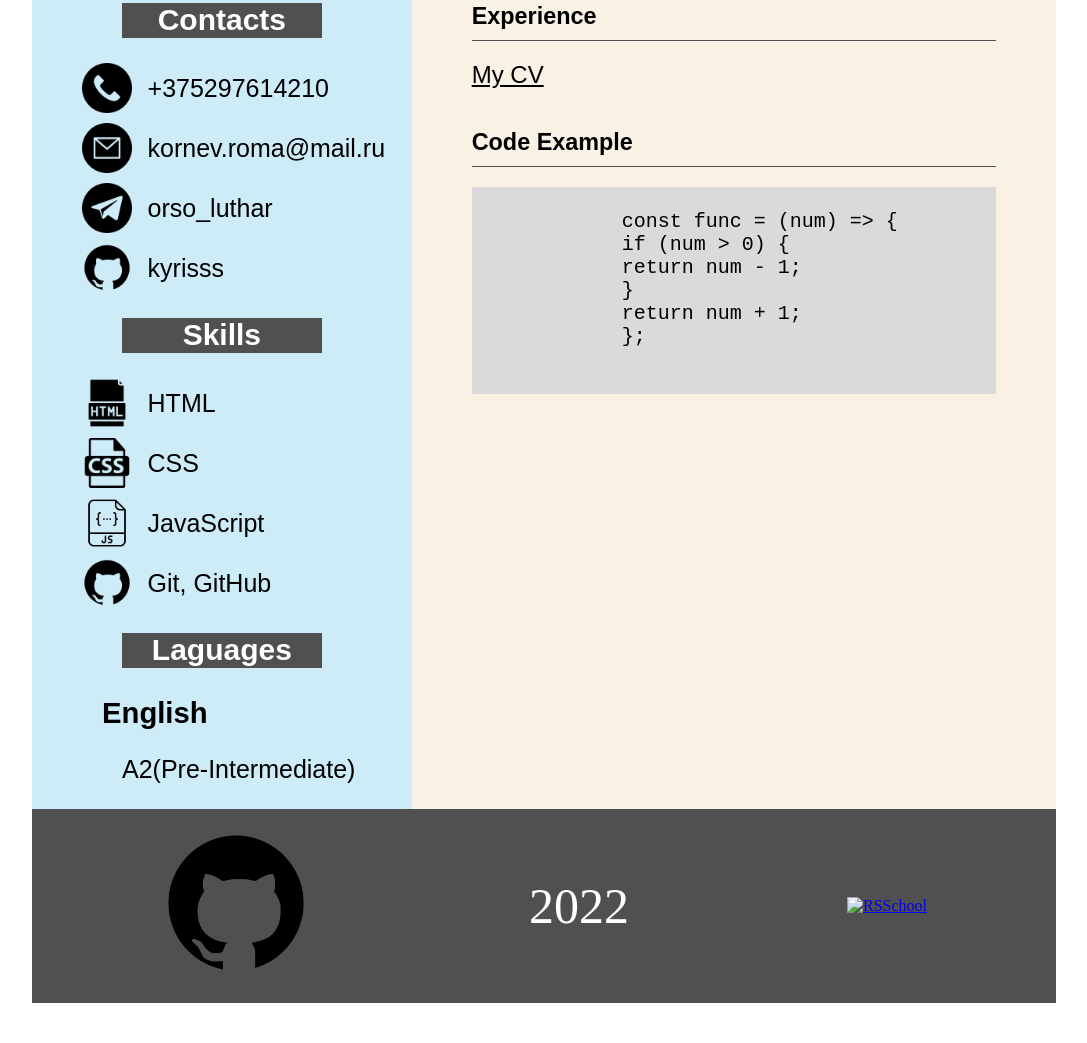
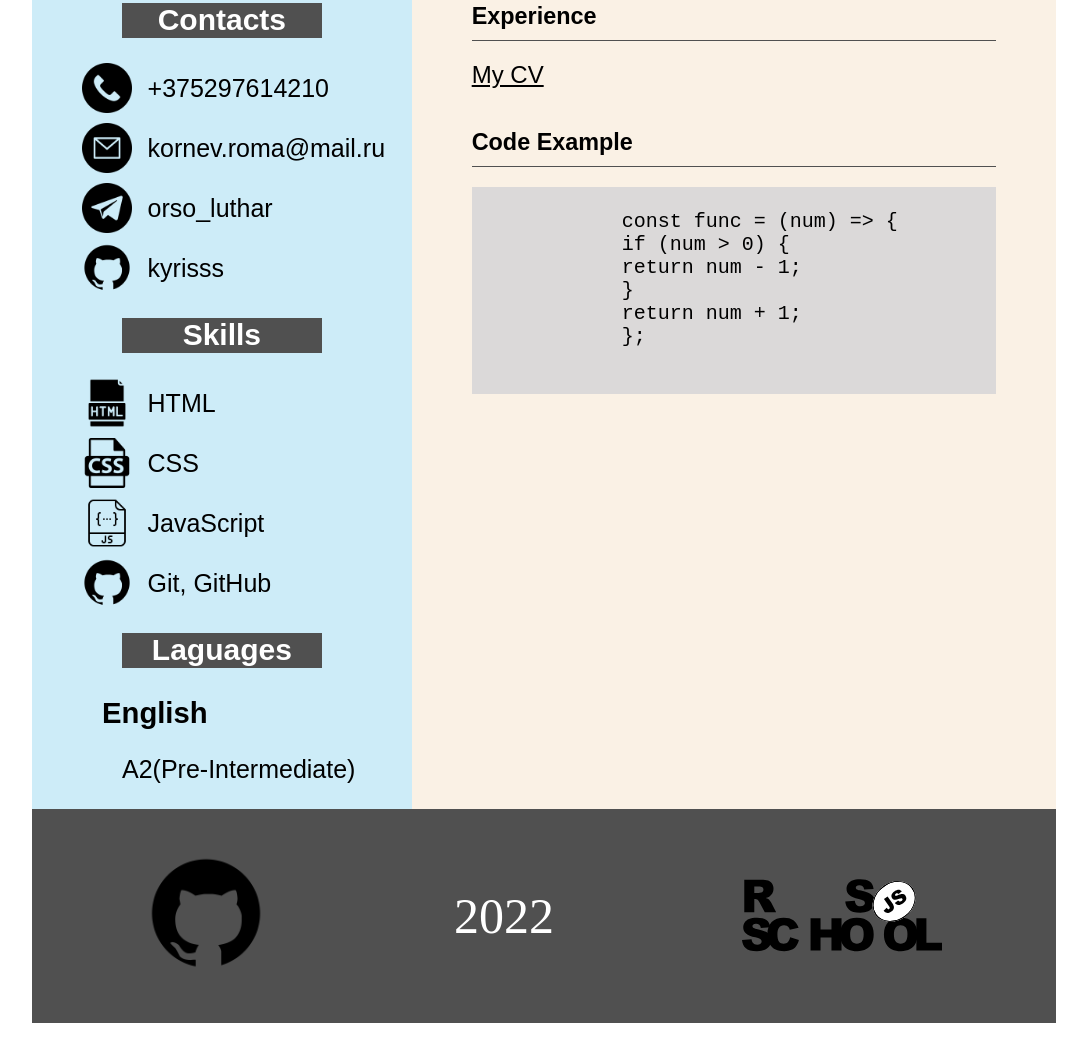
Before and after one commit to kyrisss/rsschool-cv, a plain HTML site: page index.html in a window 1280 px wide. Shown: the part 421-1464 px from the top of the page, without its empty margins (96-1183 px from the left). Drawn offline with Linux system fonts and the light colour scheme.

Commit message:
fix: fix picture rss

```diff
--- a/index.html
+++ b/index.html
@@ -113,9 +113,9 @@ return num + 1;
 
 
     <footer class="footer">
-        <div><a href="https://github.com/kyrisss?tab=repositories"><img src="/rsschool-cv/img/github.png" alt="GitHub" width="150" height="150"></a></div>
+        <div><a href="https://github.com/kyrisss?tab=repositories"><img src="/rsschool-cv/img/github.png" alt="GitHub" width="120" height="120"></a></div>
         <div class="footer-text">2022</div>
-        <div><a href="https://rs.school/js-stage0/"><img src="/rsschool-cv/img/" alt="RSSchool" width="150" height="150"></a></div>
+        <div><a href="https://rs.school/js-stage0/"><img src="/rsschool-cv/img/rs_school_js.svg" alt="RSSchool" width="200" height="170"></a></div>
     </footer>
 
 </body>
```
